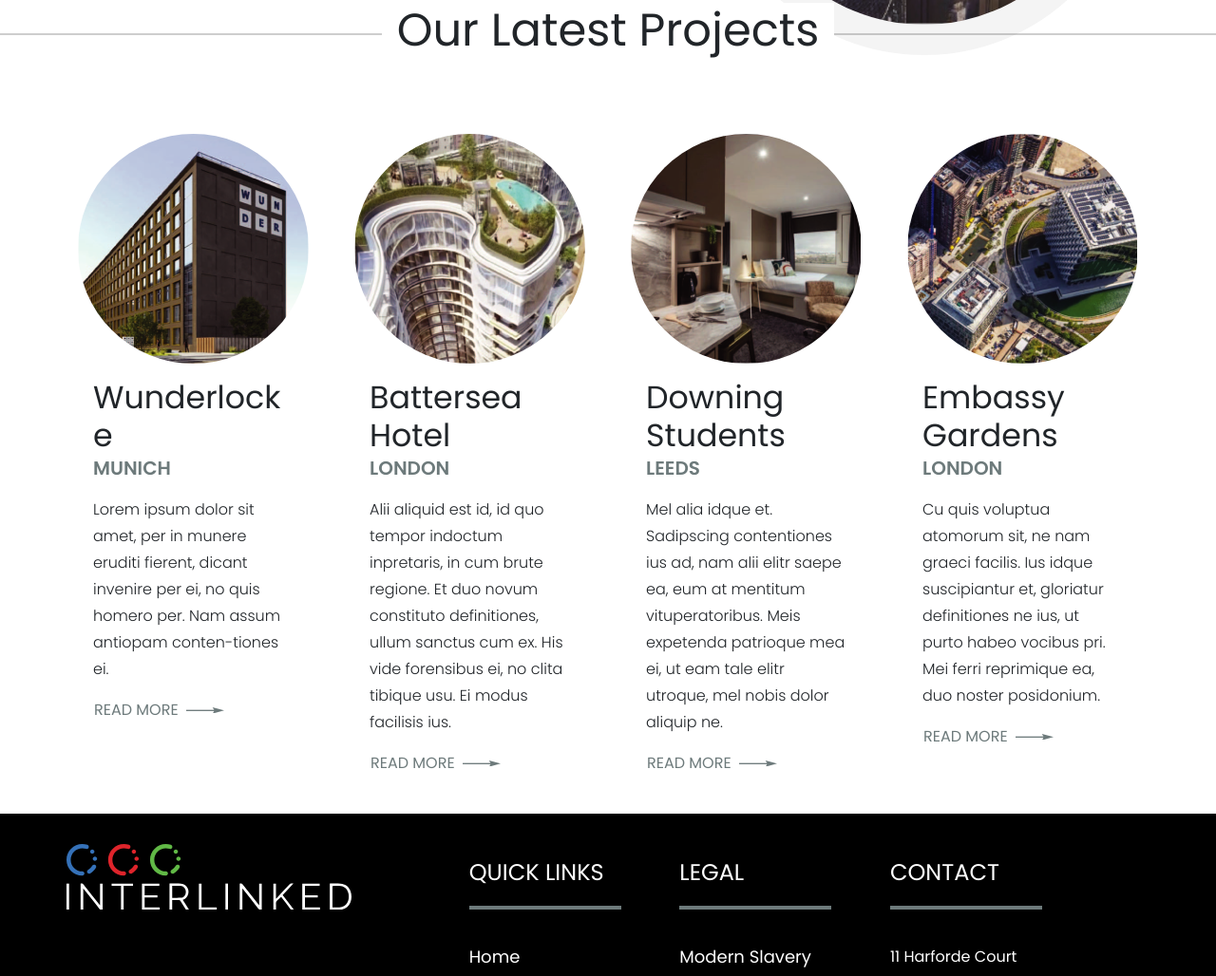
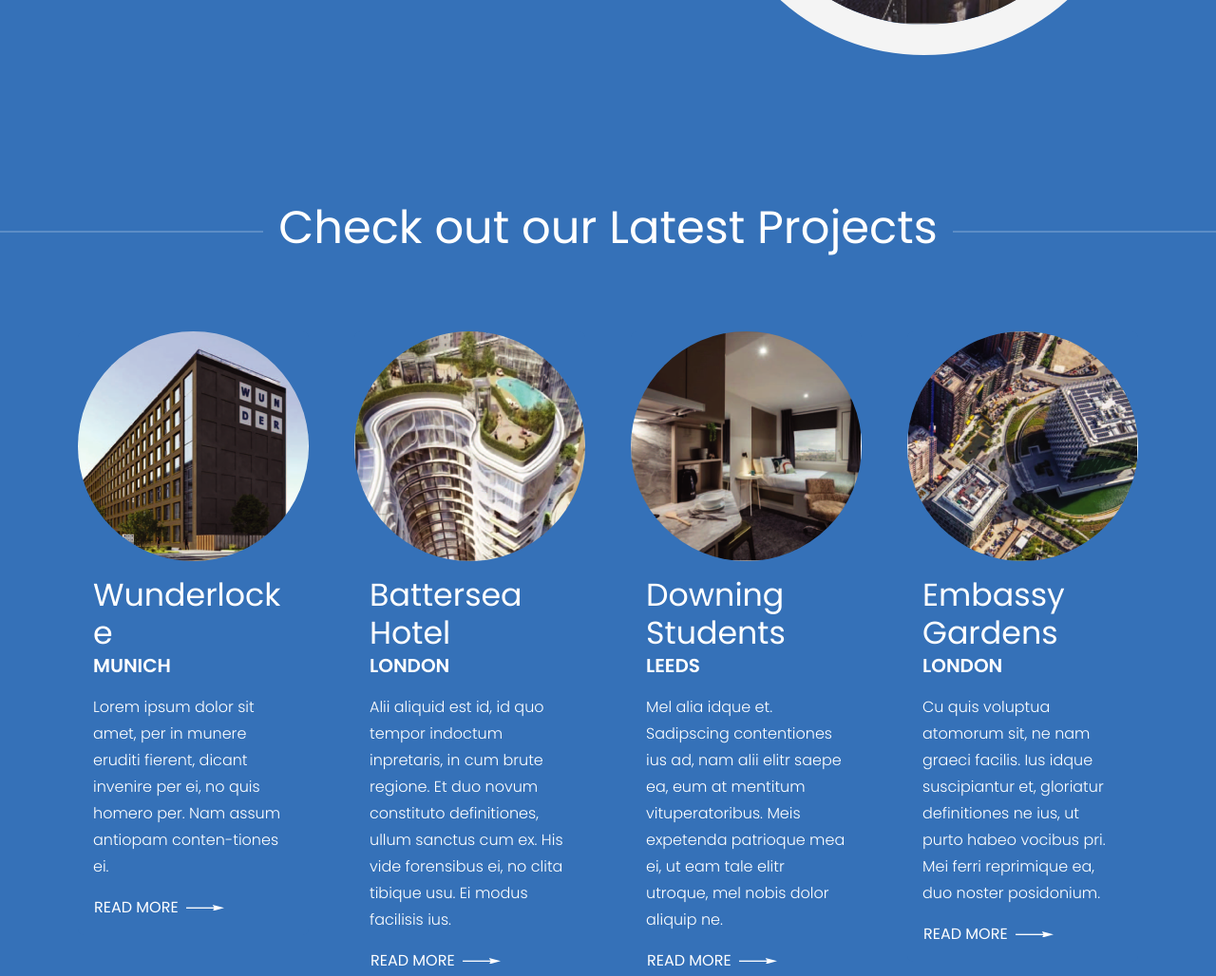
Before and after one commit to samlmcewan/interlinked, a plain HTML site: page page3.html in a window 1280 px wide. Shown: the part 3450-4478 px from the top of the page at 95% size. Drawn offline with Linux system fonts and the light colour scheme.

Commit message:
inner page 2 latest projects

```diff
--- a/css/_3.default.css
+++ b/css/_3.default.css
@@ -551,6 +551,38 @@ a.btn-link {
     fill: var(--blue)!important;
 }
 
+.latest-projects-inner {
+    background-color: var(--innerColour);
+    margin-top: 0;
+    padding-top: 5rem;
+}
+.latest-projects-inner h2 {
+    background-color: var(--innerColour);
+    color: #ffffff;
+}
+.latest-projects-inner .section-title .line {
+    background-color: #ffffff;
+}
+.latest-projects-inner .card {
+    background-color: var(--innerColour);
+}
+.latest-projects-inner .card h3, .latest-projects-inner .card p, .latest-projects-inner .card .btn-link, .latest-projects-inner .card .card-title .sub {
+    color: #ffffff;
+}
+.latest-projects-inner .card:hover a.btn-link svg g, .latest-projects-inner .card:hover a.btn-link svg polyline, .latest-projects-inner .card:hover a.btn-link svg rect {
+    fill: var(--lightGray)!important;
+}
+
+.latest-projects-inner .card:hover p, .latest-projects .card:hover h3 {
+    color: var(--lightGray);
+    opacity: .67;
+}
+.latest-projects-inner .card:hover a.btn-link {
+    color: var(--lightGray);
+    opacity: .67;
+}
+
+
 /*--------------------------------------------------------------
 # Accreditations
 --------------------------------------------------------------*/
--- a/css/_4.medium.css
+++ b/css/_4.medium.css
@@ -69,4 +69,8 @@
     display: none;
 }
 
+.latest-projects-inner {
+    padding-top: 8rem;
 }
+
+}
--- a/css/_6.xl.css
+++ b/css/_6.xl.css
@@ -295,6 +295,9 @@ padding-top: 0;
 .inner-services .inner-service:nth-child(2n) .row .img-col img {
     margin-bottom: 0;
 }
+.latest-projects-inner {
+    padding-top: 15rem;
+}
 .loops {
     /* margin-top: 3rem; */
 }
--- a/page3.html
+++ b/page3.html
@@ -247,7 +247,7 @@
         <!-- End Hero Inner 2  -->
 
         <!-- Inner Services -->
-         <section class="inner-services">
+         <section class="inner-services pb-5">
 
 
 
@@ -341,15 +341,15 @@
          </section>
         <!-- End Inner Services -->
 
-         <!-- Latest projects  -->
-          <section class="latest-projects">
+         <!-- Latest projects Inner  -->
+          <section class="latest-projects latest-projects-inner">
 
             <!-- Section title  -->
             <div class="container-fluid d-flex justify-content-center px-0">
                 <div class="row w-100">
-                  <div class="section-title">
+                  <div class="section-title text-center">
                     <span class="line left"></span>
-                    <h2>Our Latest Projects</h2>
+                    <h2>Check out our Latest Projects</h2>
                     <span class="line right"></span>
                   </div>
                 </div>
@@ -372,7 +372,7 @@
                                         <p class="sub">Munich</p>
                                     </div>
                                     <p>Lorem ipsum dolor sit amet, per in munere eruditi fierent, dicant invenire per ei, no quis homero per. Nam assum antiopam conten-tiones ei.</p>
-                                    <a class="d-flex flex-row align-items-center btn btn-link" href="#">Read more <svg id="svg-id-18-q5228" class="ps-2" xmlns="http://www.w3.org/2000/svg" viewBox="0 0 30.23 5"><g id="svg-id-19-06tqb"><rect y="2" width="22.73" height="1" style="fill:#6d7a7b;"/><polyline points="30.23 2.5 20.98 5 22.23 3 22.23 2 20.98 0" style="fill:#6d7a7b; fill-rule:evenodd;"/></g></svg></a>
+                                    <a class="d-flex flex-row align-items-center btn btn-link" href="#">Read more <svg id="svg-id-24-exrar" class="ps-2" xmlns="http://www.w3.org/2000/svg" viewBox="0 0 30.23 5"><g id="svg-id-25-tfx5h"><rect y="2" width="22.73" height="1" style="fill:#fff;"/><polyline points="30.23 2.5 20.98 5 22.23 3 22.23 2 20.98 0" style="fill:#ffffff; fill-rule:evenodd;"/></g></svg></a>
                                 </div>
                             </div>
                         </div>
@@ -390,7 +390,7 @@
                                         <p class="sub">London</p>
                                     </div>
                                     <p>Alii aliquid est id, id quo tempor indoctum inpretaris, in cum brute regione. Et  duo novum constituto  definitiones, ullum sanctus cum ex. His vide forensibus ei, no clita tibique usu. Ei modus facilisis ius.</p>
-                                    <a class="d-flex flex-row align-items-center btn btn-link" href="#">Read more <svg id="svg-id-20-32m2p" class="ps-2" xmlns="http://www.w3.org/2000/svg" viewBox="0 0 30.23 5"><g id="svg-id-21-dds3d"><rect y="2" width="22.73" height="1" style="fill:#6d7a7b;"/><polyline points="30.23 2.5 20.98 5 22.23 3 22.23 2 20.98 0" style="fill:#6d7a7b; fill-rule:evenodd;"/></g></svg></a>
+                                    <a class="d-flex flex-row align-items-center btn btn-link" href="#">Read more <svg id="svg-id-24-exrar" class="ps-2" xmlns="http://www.w3.org/2000/svg" viewBox="0 0 30.23 5"><g id="svg-id-25-tfx5h"><rect y="2" width="22.73" height="1" style="fill:#fff;"/><polyline points="30.23 2.5 20.98 5 22.23 3 22.23 2 20.98 0" style="fill:#ffffff; fill-rule:evenodd;"/></g></svg></a>
                                 </div>
                             </div>
                         </div>
@@ -408,7 +408,7 @@
                                         <p class="sub">Leeds</p>
                                     </div>
                                     <p>Mel alia idque et. Sadipscing contentiones ius ad, nam  alii elitr saepe ea, eum at mentitum vituperatoribus. Meis expetenda patrioque mea ei, ut eam tale elitr  utroque, mel nobis dolor  aliquip ne. </p>
-                                    <a class="d-flex flex-row align-items-center btn btn-link" href="#">Read more <svg id="svg-id-22-it5dm" class="ps-2" xmlns="http://www.w3.org/2000/svg" viewBox="0 0 30.23 5"><g id="svg-id-23-yqnkr"><rect y="2" width="22.73" height="1" style="fill:#6d7a7b;"/><polyline points="30.23 2.5 20.98 5 22.23 3 22.23 2 20.98 0" style="fill:#6d7a7b; fill-rule:evenodd;"/></g></svg></a>
+                                    <a class="d-flex flex-row align-items-center btn btn-link" href="#">Read more <svg id="svg-id-24-exrar" class="ps-2" xmlns="http://www.w3.org/2000/svg" viewBox="0 0 30.23 5"><g id="svg-id-25-tfx5h"><rect y="2" width="22.73" height="1" style="fill:#fff;"/><polyline points="30.23 2.5 20.98 5 22.23 3 22.23 2 20.98 0" style="fill:#ffffff; fill-rule:evenodd;"/></g></svg></a>
                                 </div>
                             </div>
                         </div>
@@ -426,7 +426,7 @@
                                         <p class="sub">London</p>
                                     </div>
                                     <p>Cu quis voluptua atomorum sit, ne nam graeci facilis. Ius idque suscipiantur et,  gloriatur definitiones ne ius, ut purto habeo vocibus pri. Mei ferri reprimique ea, duo noster posidonium.  </p>
-                                    <a class="d-flex flex-row align-items-center btn btn-link" href="#">Read more <svg id="svg-id-24-exrar" class="ps-2" xmlns="http://www.w3.org/2000/svg" viewBox="0 0 30.23 5"><g id="svg-id-25-tfx5h"><rect y="2" width="22.73" height="1" style="fill:#6d7a7b;"/><polyline points="30.23 2.5 20.98 5 22.23 3 22.23 2 20.98 0" style="fill:#6d7a7b; fill-rule:evenodd;"/></g></svg></a>
+                                    <a class="d-flex flex-row align-items-center btn btn-link" href="#">Read more <svg id="svg-id-24-exrar" class="ps-2" xmlns="http://www.w3.org/2000/svg" viewBox="0 0 30.23 5"><g id="svg-id-25-tfx5h"><rect y="2" width="22.73" height="1" style="fill:#fff;"/><polyline points="30.23 2.5 20.98 5 22.23 3 22.23 2 20.98 0" style="fill:#ffffff; fill-rule:evenodd;"/></g></svg></a>
                                 </div>
                             </div>
                         </div>
@@ -435,7 +435,7 @@
                     </div><!-- /.row  -->
                 </div> <!-- /.container  -->
           </section>
-         <!-- End Latest Projects  -->
+         <!-- End Latest Projects Inner  -->
 
 
 
```
